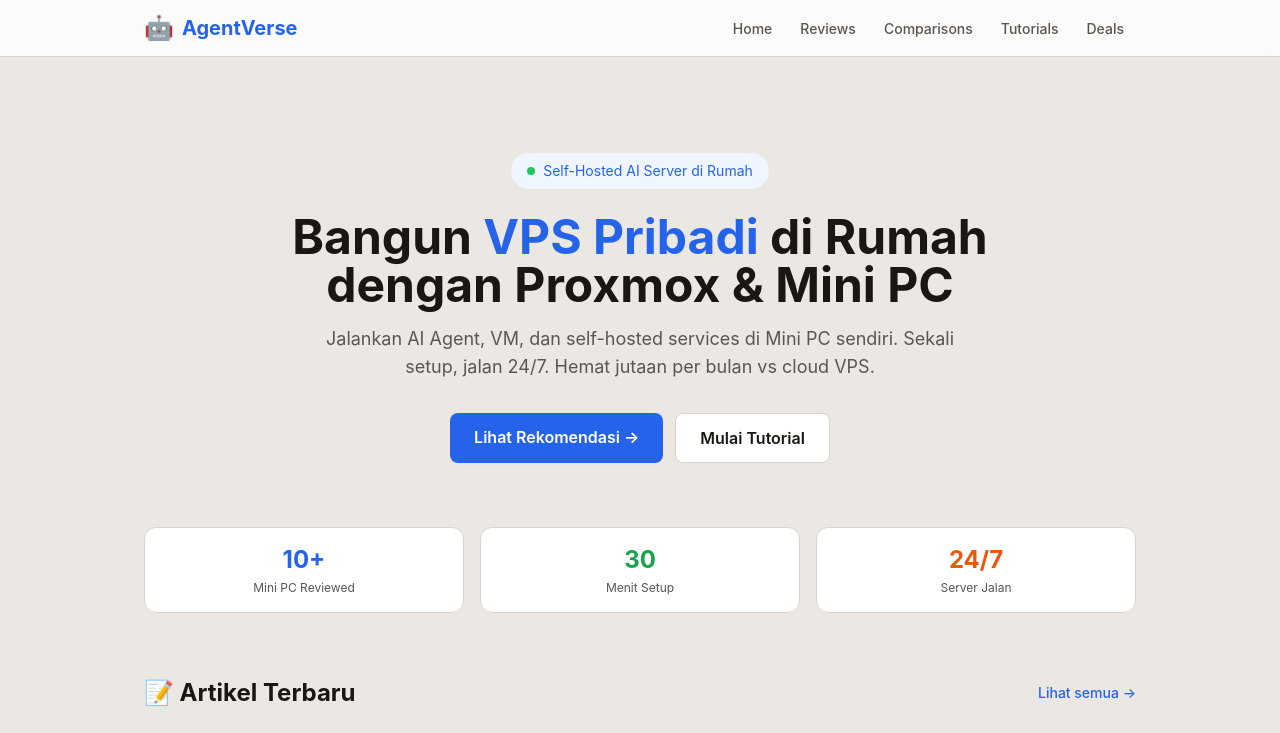
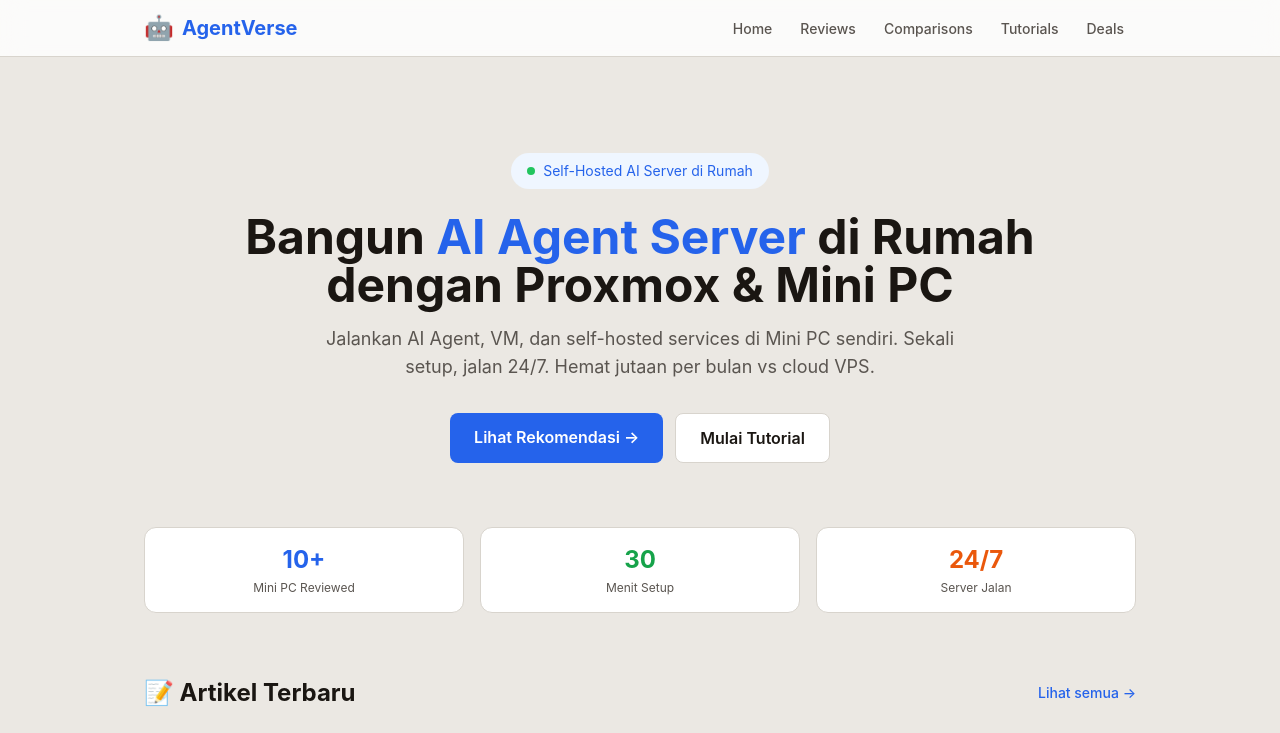
Before and after one commit to mpwridd/agentverse, a Next.js app: page / in a window 1280 px wide. Shown: the top 733 px of the page. Built offline with nearby package versions, Linux system fonts and the light colour scheme.

Commit message:
Keep AI Agent in titles

```diff
--- a/src/app/layout.tsx
+++ b/src/app/layout.tsx
@@ -5,7 +5,7 @@
 
 export const metadata: Metadata = {
   title: {
-    default: "AgentVerse — Self-Hosted AI Server & Homelab",
+    default: "AgentVerse — AI Agent Server & Homelab",
     template: "%s | AgentVerse",
   },
   description:
--- a/src/app/page.tsx
+++ b/src/app/page.tsx
@@ -35,7 +35,7 @@
           Self-Hosted AI Server di Rumah
         </div>
         <h1 className="text-4xl md:text-5xl font-bold mb-4 leading-tight" style={{ color: "var(--text-primary)" }}>
-          Bangun <span className="text-blue-600">VPS Pribadi</span> di Rumah
+          Bangun <span className="text-blue-600">AI Agent Server</span> di Rumah
           <br />
           dengan Proxmox & Mini PC
         </h1>
```
